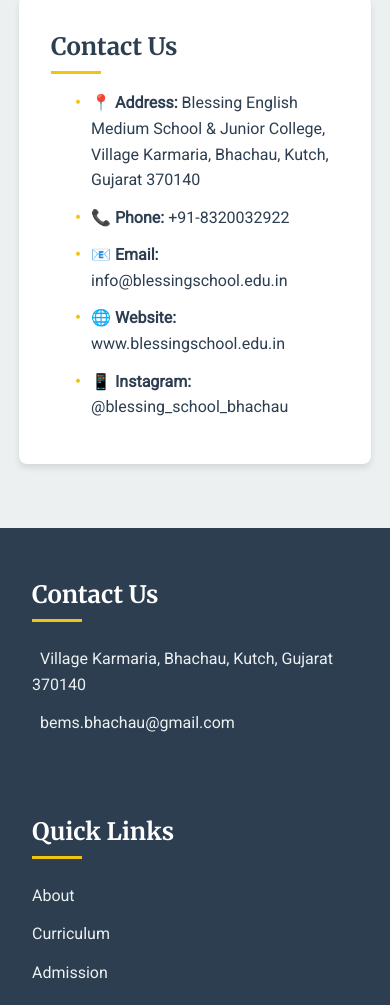
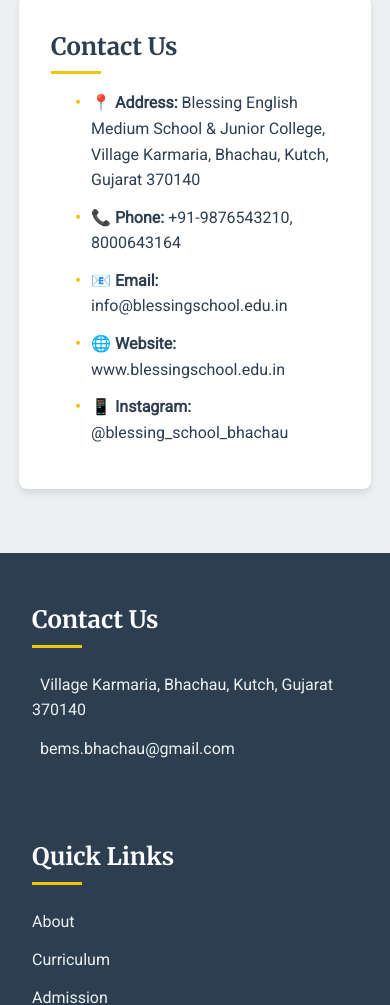
Before and after one commit to benzlenz/School-Website, a plain HTML site: page about.html in a window 390 px wide. Shown: the part 2707-3712 px from the top of the page. Drawn offline with Linux system fonts and the light colour scheme; some icons are missing.

Commit message:
Update about.html--Mobile Number
Mobile Number

```diff
--- a/about.html
+++ b/about.html
@@ -89,7 +89,7 @@
         <h3>Contact Us</h3>
         <ul>
           <li>📍 <strong>Address:</strong> Blessing English Medium School & Junior College,<br> Village Karmaria, Bhachau, Kutch, Gujarat 370140</li>
-          <li>📞 <strong>Phone:</strong> +91-8320032922</li>
+          <li>📞 <strong>Phone:</strong> +91-9876543210,<br>8000643164</li>
           <li>📧 <strong>Email:</strong> <a href="mailto:info@blessingschool.edu.in">info@blessingschool.edu.in</a></li>
           <li>🌐 <strong>Website:</strong> <a href="https://www.blessingschool.edu.in" target="_blank">www.blessingschool.edu.in</a></li>
           <li>📱 <strong>Instagram:</strong> <a href="https://www.instagram.com/blessing_school_bhachau/" target="_blank">@blessing_school_bhachau</a></li>
```
